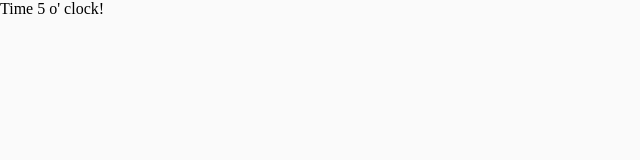
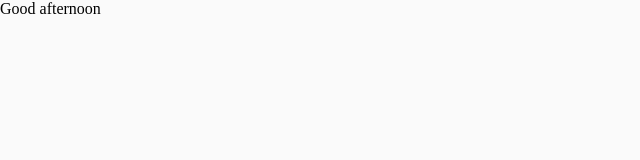
Before and after one commit to SRILAKSHMI576/React_Basics, a React (Create React App) app: page /date in a window 1280 px wide. Shown: the top 160 px of the page, without its empty margins (0-640 px from the left). Built offline with nearby package versions, Linux system fonts and the light colour scheme.

Commit message:
Print Data according to given condition

```diff
--- a/src/Date/Date.js
+++ b/src/Date/Date.js
@@ -1,11 +1,25 @@
 import React from "react";
 
 function PresentTime() {
+  // PRINT WITH NAMES;
   //   const firstName = "Srilakshmi";
   //   const secondName = "srinivas";
   //   return <div>Hello {firstName + " " + secondName}</div>;
+  //    KNOW PRESENT DATE;
+  //   const date = new Date();
+  //   return <div> Time {date.getHours() % 12} o' clock!</div>;
   const date = new Date();
-  return <div> Time {date.getHours() % 12} o' clock!</div>;
+  const hours = date.getHours();
+  let timeOfDay;
+
+  if (hours < 12) {
+    timeOfDay = "morning";
+  } else if (hours >= 12) {
+    timeOfDay = "afternoon";
+  } else {
+    timeOfDay = "night";
+  }
+  return <hi>Good {timeOfDay}</hi>;
 }
 
 export default PresentTime;
```
